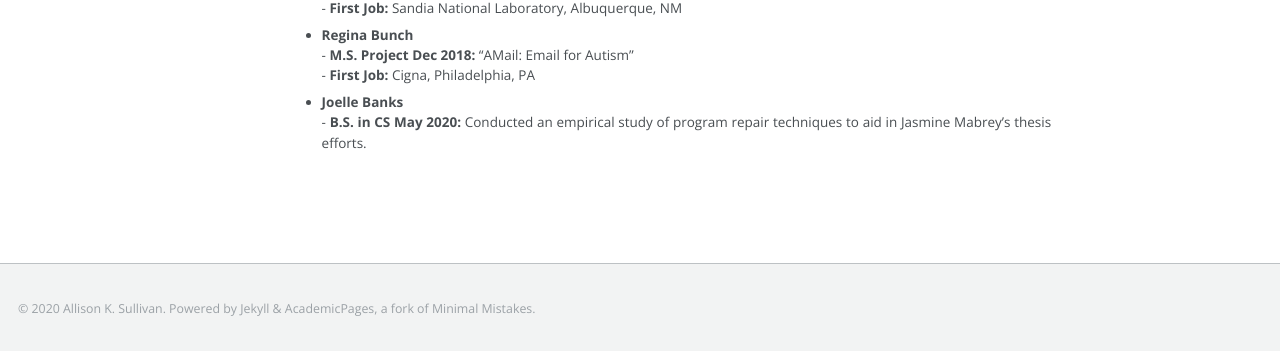
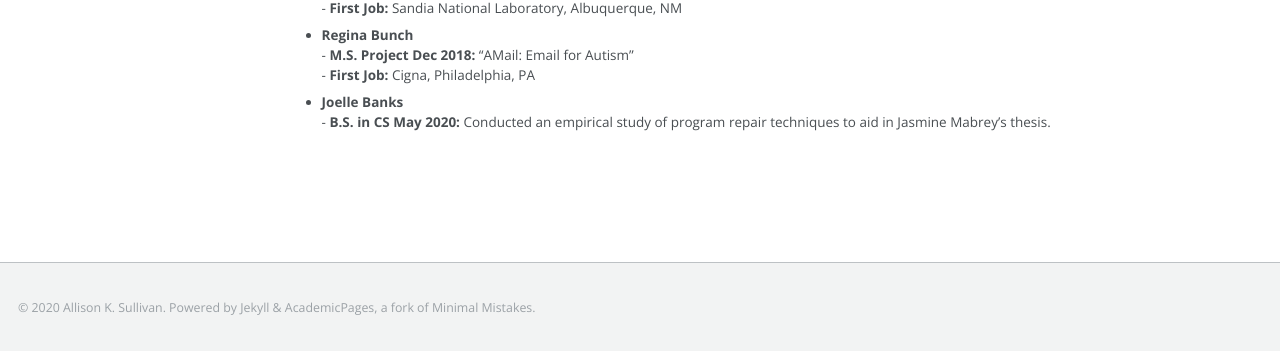
Before and after one commit to Allisonius/allisonius.github.io, a Jekyll site: the page built from _pages/students.md, in a window 1280 px wide. Shown: the part 546-897 px from the top of the page. Built offline with Jekyll 4.4.1, drawn with Linux system fonts in a browser that asks for light colours; some web fonts are replaced.

Commit message:
Update students.md

```diff
--- a/_pages/students.md
+++ b/_pages/students.md
@@ -18,4 +18,4 @@ author_profile: true
 * **Jasmine Mabrey** <br> - **M.S. Thesis May 2020:** "Automated Defect Classification using Machine Learning" <br> - **First Job:** Sandia National Laboratory, Albuquerque, NM
 * **George Thompson** <br> - **M.S. Thesis May 2020:** "Towards Automated Fault Localization for Prolog Models" <br> - **First Job:** Sandia National Laboratory, Albuquerque, NM
 * **Regina Bunch** <br> - **M.S. Project Dec 2018:** "AMail: Email for Autism" <br> - **First Job:** Cigna, Philadelphia, PA
-* **Joelle Banks** <br> - **B.S. in CS May 2020:** Conducted an empirical study of program repair techniques to aid in Jasmine Mabrey's thesis efforts.
+* **Joelle Banks** <br> - **B.S. in CS May 2020:** Conducted an empirical study of program repair techniques to aid in Jasmine Mabrey's thesis.
```
